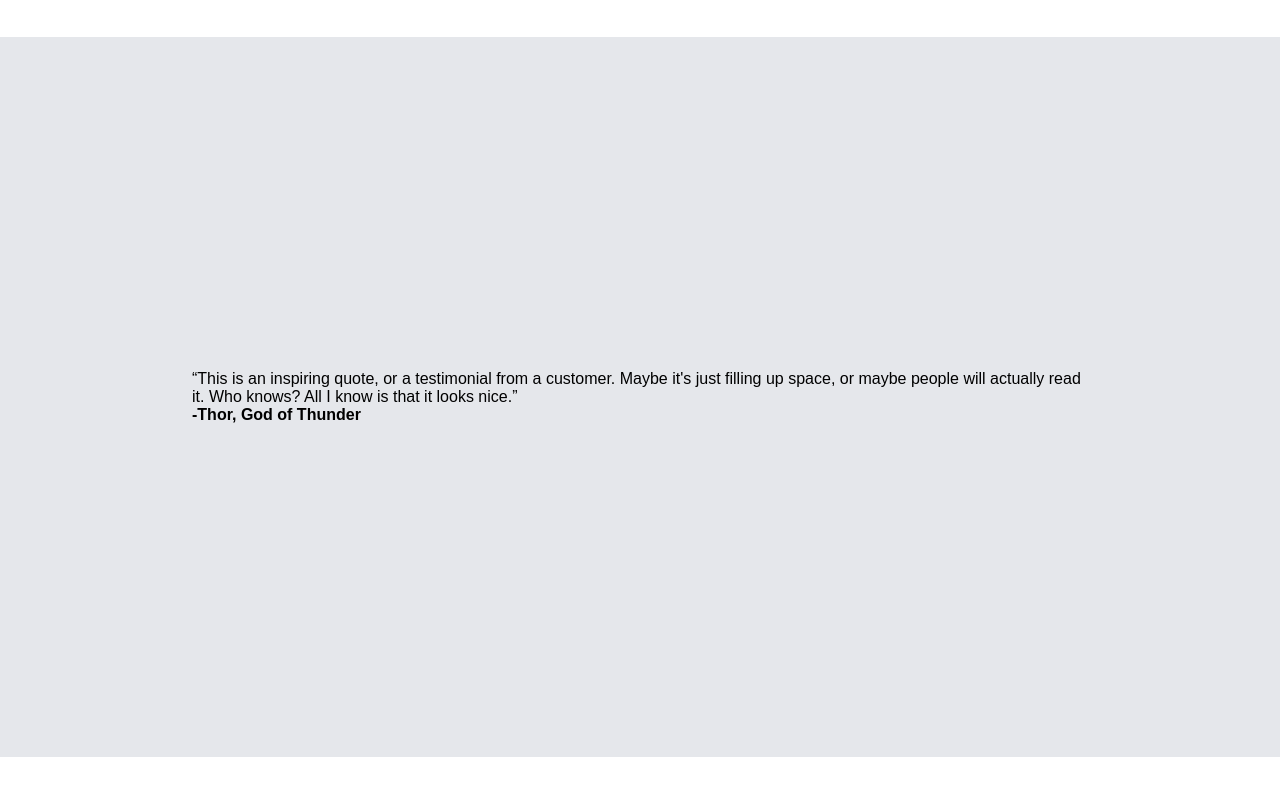
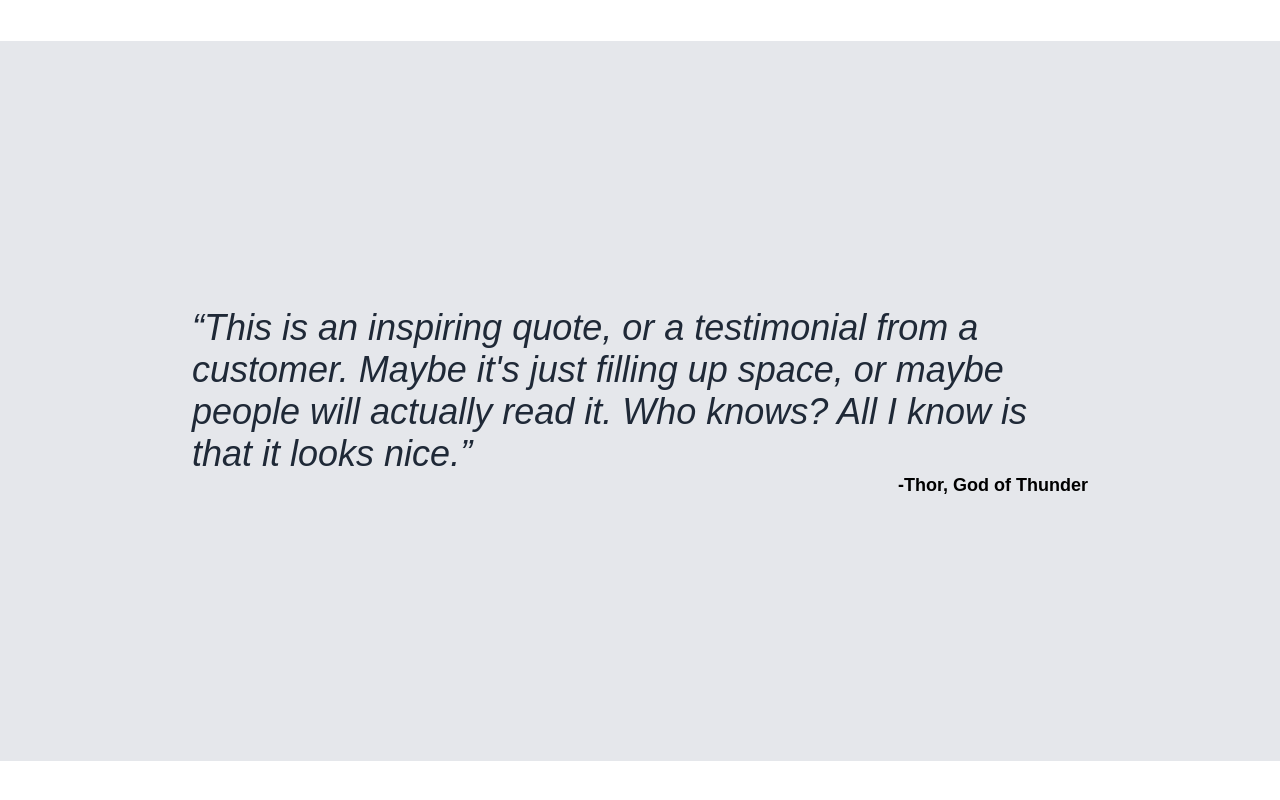
Before and after one commit to riverBanjo/landing-page-project, a plain HTML site: page index.html in a window 1280 px wide. Shown: the part 1466-2266 px from the top of the page. Drawn offline with Linux system fonts and the light colour scheme.

Commit message:
Adds qoute section

```diff
--- a/css/styles.css
+++ b/css/styles.css
@@ -12,6 +12,7 @@ body{
     min-height: 100vh;
     margin: 0px;
     font-family: sans-serif;
+    font-size: 18px;
 }
 
 .row{
@@ -83,7 +84,6 @@ header{
 nav li {
     display: inline-block;
     padding: 5px;
-    font-size: 18px;
 }
 
 /* Header CSS
@@ -97,7 +97,6 @@ nav li {
 }
 
 .hero-secondary-text{
-    font-size: 18px;
     color: var(--secondary-color);
 }
 
@@ -107,7 +106,6 @@ input[type=button]{
     border: 0px;
     border-radius: 5px;
     padding: 7px 30px 7px 30px;
-    font-size: 18px;
 }
 
 /*
@@ -139,3 +137,14 @@ input[type=button]{
 /*
 * Qoute Section
 */
+
+.qoute{
+    font-size: 36px;
+    font-weight: light;
+    font-style: italic;
+    color: var(--dark-color);
+}
+
+.author{
+    float: right;
+}
--- a/index.html
+++ b/index.html
@@ -73,7 +73,7 @@
                 <div class="col-1">
                     <q class="qoute">This is an inspiring quote, or a testimonial from a customer. Maybe it's just filling up space, or maybe people will actually read it. Who knows? All I know is that it looks nice.</q>
                     <br>
-                    <b>-Thor, God of Thunder</b>
+                    <b class="author">-Thor, God of Thunder</b>
                 </div>
             </div>
         </div>
```
